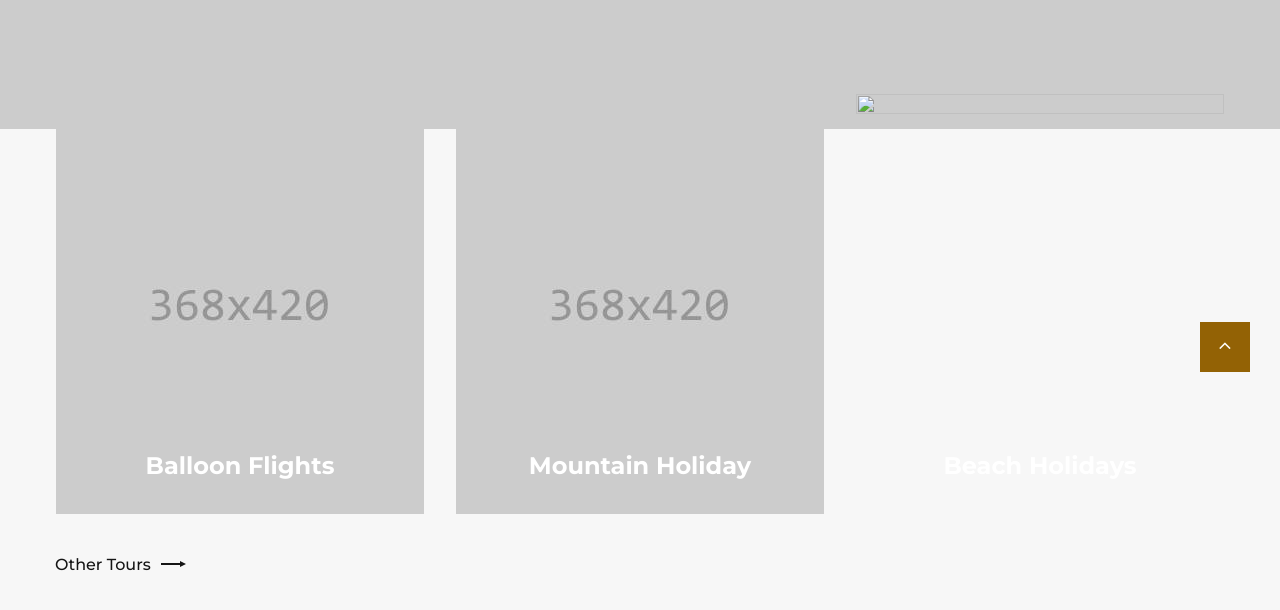
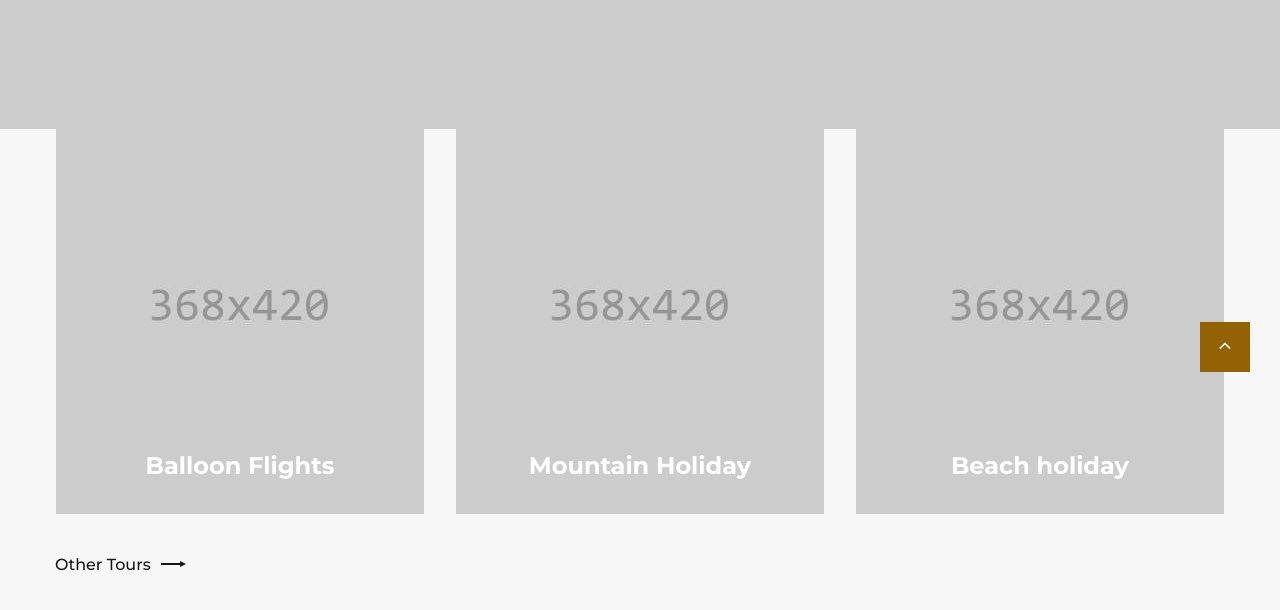
Before and after one commit to kevin4523/Tourism-project, a plain HTML site: page index.html in a window 1280 px wide. Shown: the part 498-1108 px from the top of the page. Drawn offline with Linux system fonts and the light colour scheme.

Commit message:
mexendo no html

```diff
--- a/index.html
+++ b/index.html
@@ -140,8 +140,8 @@
                 </div>
                 <div class="col-md-4 wow fadeInDown col-9" data-wow-delay=".2s">
                   <ul class="list-marked-2 box-categories-list">
-                    <li><a href="#"><img src="images/cta-3-368x420.jpg" alt="" width="368" height="420"/></a>
-                      <h5 class="box-categories-title">Beach Holidays</h5>
+                    <li><a href="#"><img src="images/cta-2-368x420.jpg" alt="" width="368" height="420"/></a>
+                      <h5 class="box-categories-title">Beach holiday</h5>
                     </li>
                   </ul>
                 </div>
```
